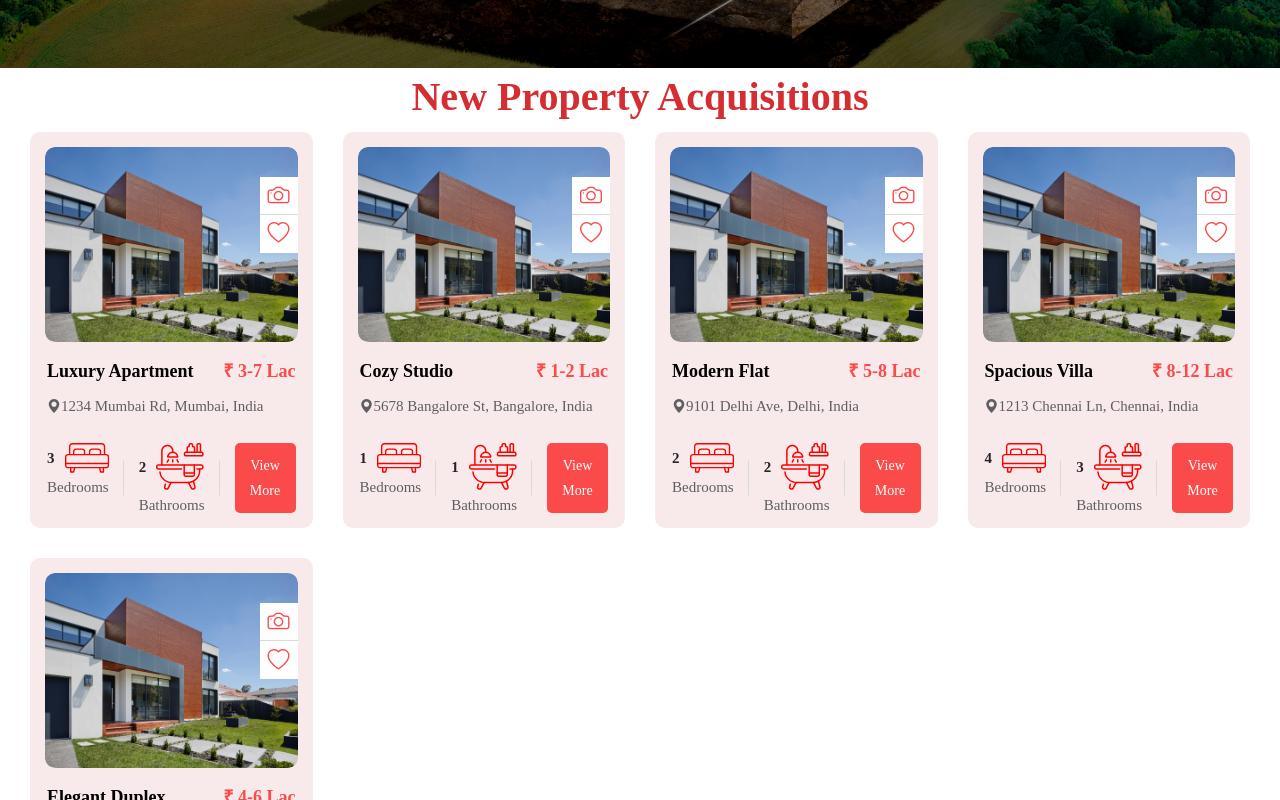
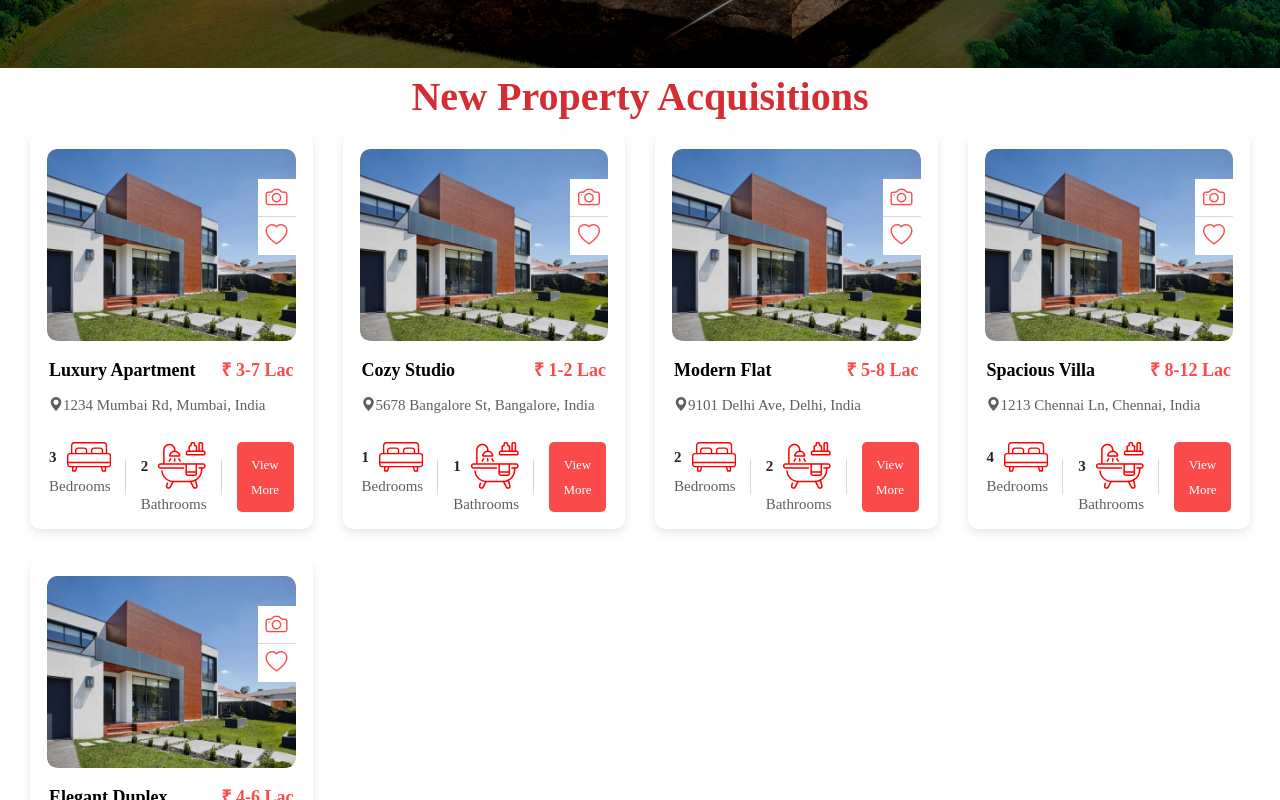
Before and after one commit to sh434/newWeB, a React (Create React App) app: page /property-card in a window 1280 px wide. Shown: the part 480-1280 px from the top of the page. Built offline with nearby package versions, Linux system fonts and the light colour scheme.

Commit message:
"create the property css"

```diff
--- a/src/pages/Properties/propert.css
+++ b/src/pages/Properties/propert.css
@@ -1,5 +1,6 @@
 .featured__card {
-    background: #f8eaea;
+  box-shadow: 0 4px 8px rgba(0, 0, 0, 0.1);
+    border: 2px solid white;
     padding: 1.5rem;
     border-radius: 1rem;
     -webkit-border-radius: 1rem;
@@ -335,7 +336,7 @@
     visibility: visible;
   }
   .featured__info--items button {
-    font-size: 14px;
+    font-size: 13px;
     background-color: #fa4a4a; /* Blue background */
     color: white;              /* White text */
     padding: 10px 8px;        /* Padding for the button */
```
